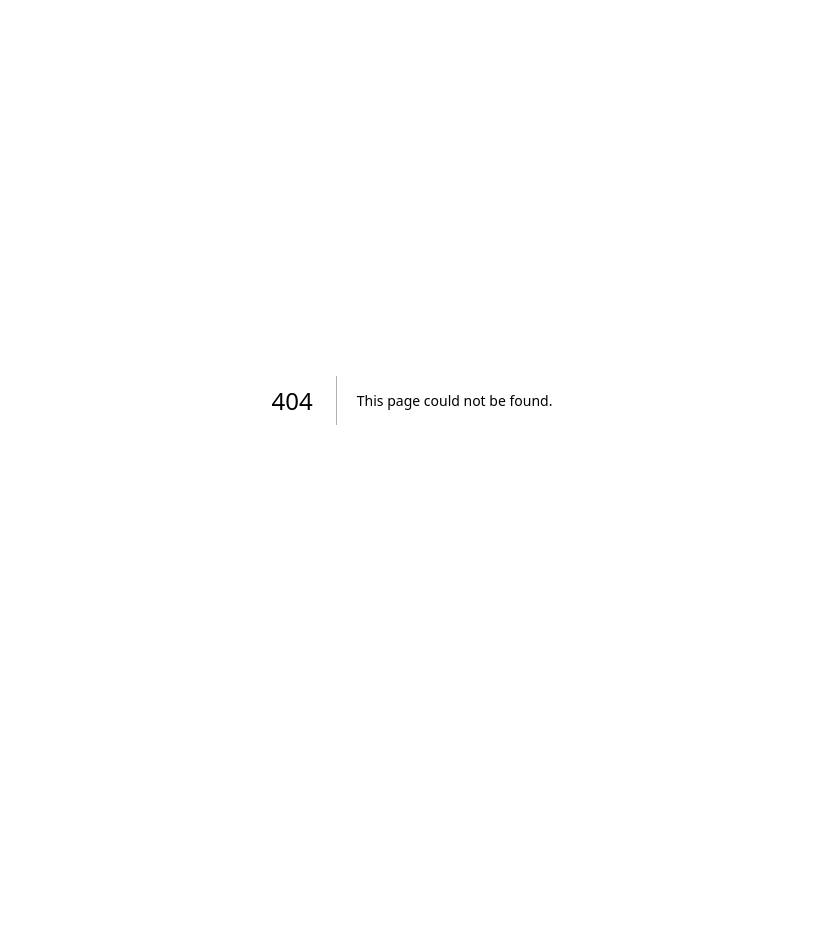
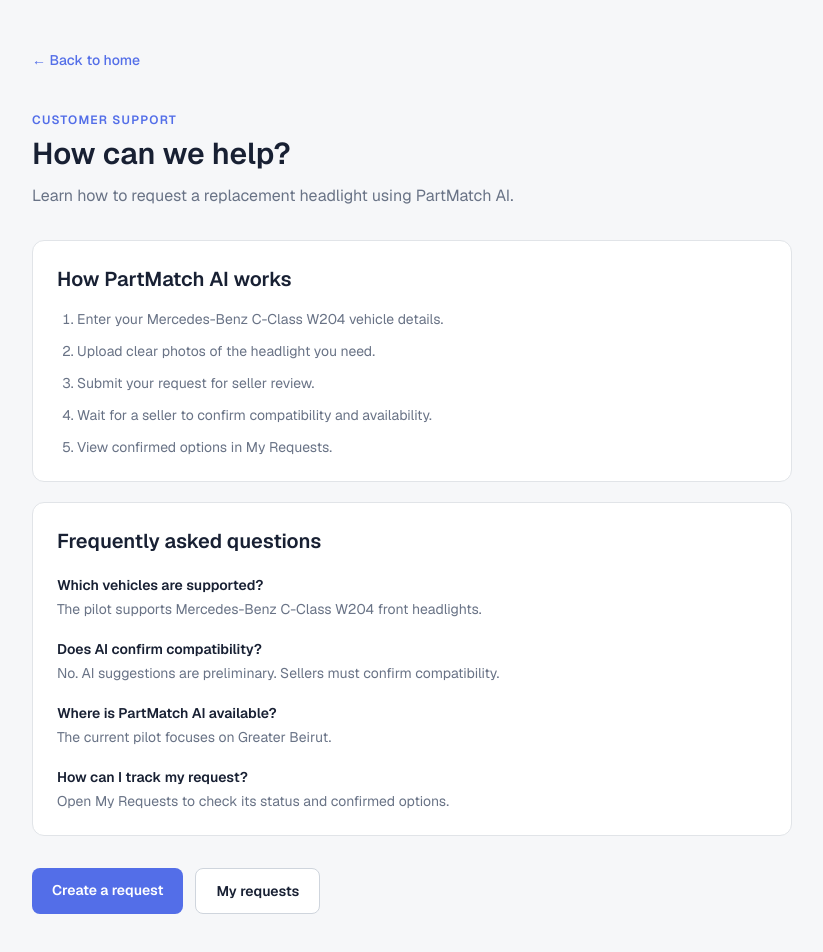
Before and after one commit to sajed-aziz/PartMatch-AI, a Next.js app: page /help in a window 1280 px wide. Before the commit this address had no page. Shown: the top 952 px of the page, without its empty margins (228-1051 px from the left). Before the commit the page ends 800 px from the top, so only its background shows below. Built offline with nearby package versions, Linux system fonts and the light colour scheme.

Commit message:
Implement customer help page and navigation

```diff
--- /dev/null
+++ b/app/help/page.tsx
@@ -0,0 +1,82 @@
+import Link from "next/link";
+
+export default function HelpPage() {
+  return (
+    <main className="min-h-screen bg-[#f6f7f9] px-5 py-12 text-[#182033]">
+      <div className="mx-auto max-w-[760px]">
+        <Link href="/" className="text-sm font-medium text-[#536ee8] hover:underline">
+          ← Back to home
+        </Link>
+
+        <p className="mt-10 text-xs font-semibold uppercase tracking-widest text-[#536ee8]">
+          Customer support
+        </p>
+        <h1 className="mt-2 text-3xl font-semibold">How can we help?</h1>
+        <p className="mt-3 text-[#697386]">
+          Learn how to request a replacement headlight using PartMatch AI.
+        </p>
+
+        <section className="mt-8 rounded-xl border border-[#e1e4e8] bg-white p-6">
+          <h2 className="text-xl font-semibold">How PartMatch AI works</h2>
+          <ol className="mt-4 list-decimal space-y-3 pl-5 text-sm text-[#697386]">
+            <li>Enter your Mercedes-Benz C-Class W204 vehicle details.</li>
+            <li>Upload clear photos of the headlight you need.</li>
+            <li>Submit your request for seller review.</li>
+            <li>Wait for a seller to confirm compatibility and availability.</li>
+            <li>View confirmed options in My Requests.</li>
+          </ol>
+        </section>
+
+        <section className="mt-5 rounded-xl border border-[#e1e4e8] bg-white p-6">
+          <h2 className="text-xl font-semibold">Frequently asked questions</h2>
+
+          <div className="mt-5 space-y-5 text-sm">
+            <div>
+              <h3 className="font-semibold">Which vehicles are supported?</h3>
+              <p className="mt-1 text-[#697386]">
+                The pilot supports Mercedes-Benz C-Class W204 front headlights.
+              </p>
+            </div>
+
+            <div>
+              <h3 className="font-semibold">Does AI confirm compatibility?</h3>
+              <p className="mt-1 text-[#697386]">
+                No. AI suggestions are preliminary. Sellers must confirm compatibility.
+              </p>
+            </div>
+
+            <div>
+              <h3 className="font-semibold">Where is PartMatch AI available?</h3>
+              <p className="mt-1 text-[#697386]">
+                The current pilot focuses on Greater Beirut.
+              </p>
+            </div>
+
+            <div>
+              <h3 className="font-semibold">How can I track my request?</h3>
+              <p className="mt-1 text-[#697386]">
+                Open My Requests to check its status and confirmed options.
+              </p>
+            </div>
+          </div>
+        </section>
+
+        <div className="mt-8 flex flex-wrap gap-3">
+          <Link
+            href="/"
+            className="rounded-lg bg-[#536ee8] px-5 py-3 text-sm font-semibold text-white"
+          >
+            Create a request
+          </Link>
+
+          <Link
+            href="/my-requests"
+            className="rounded-lg border border-[#cfd5dd] bg-white px-5 py-3 text-sm font-semibold"
+          >
+            My requests
+          </Link>
+        </div>
+      </div>
+    </main>
+  );
+}
--- a/app/page.tsx
+++ b/app/page.tsx
@@ -82,13 +82,13 @@
           <div className="ml-auto flex items-center gap-2 sm:gap-5">
             {customer ? <NotificationLink /> : null}
             {customer ? <SignOutButton /> : <a href="/sign-in" className="text-sm font-medium text-[#536ee8]">Sign in</a>}
-            <button
-              type="button"
+            <a
+              href="/help"
               className="hidden items-center gap-2 text-sm font-medium text-[#667085] transition hover:text-[#182033] sm:flex"
             >
               <HelpIcon />
               Help
-            </button>
+            </a>
             <span className="h-5 w-px bg-[#e4e7ec] max-sm:hidden" />
             <div className="flex items-center gap-2 text-xs font-medium text-[#5f697a] sm:text-sm">
               <LocationIcon />
```
